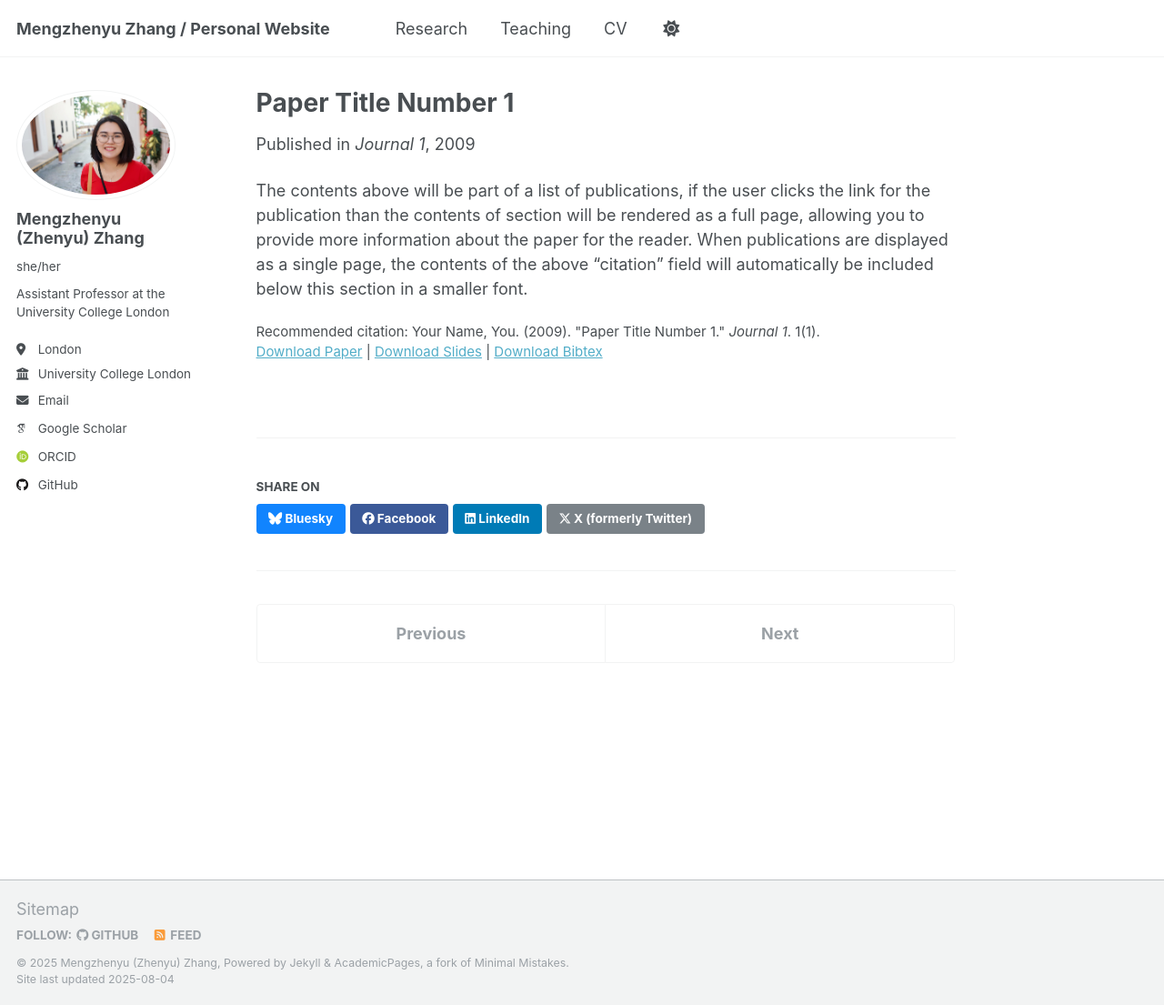
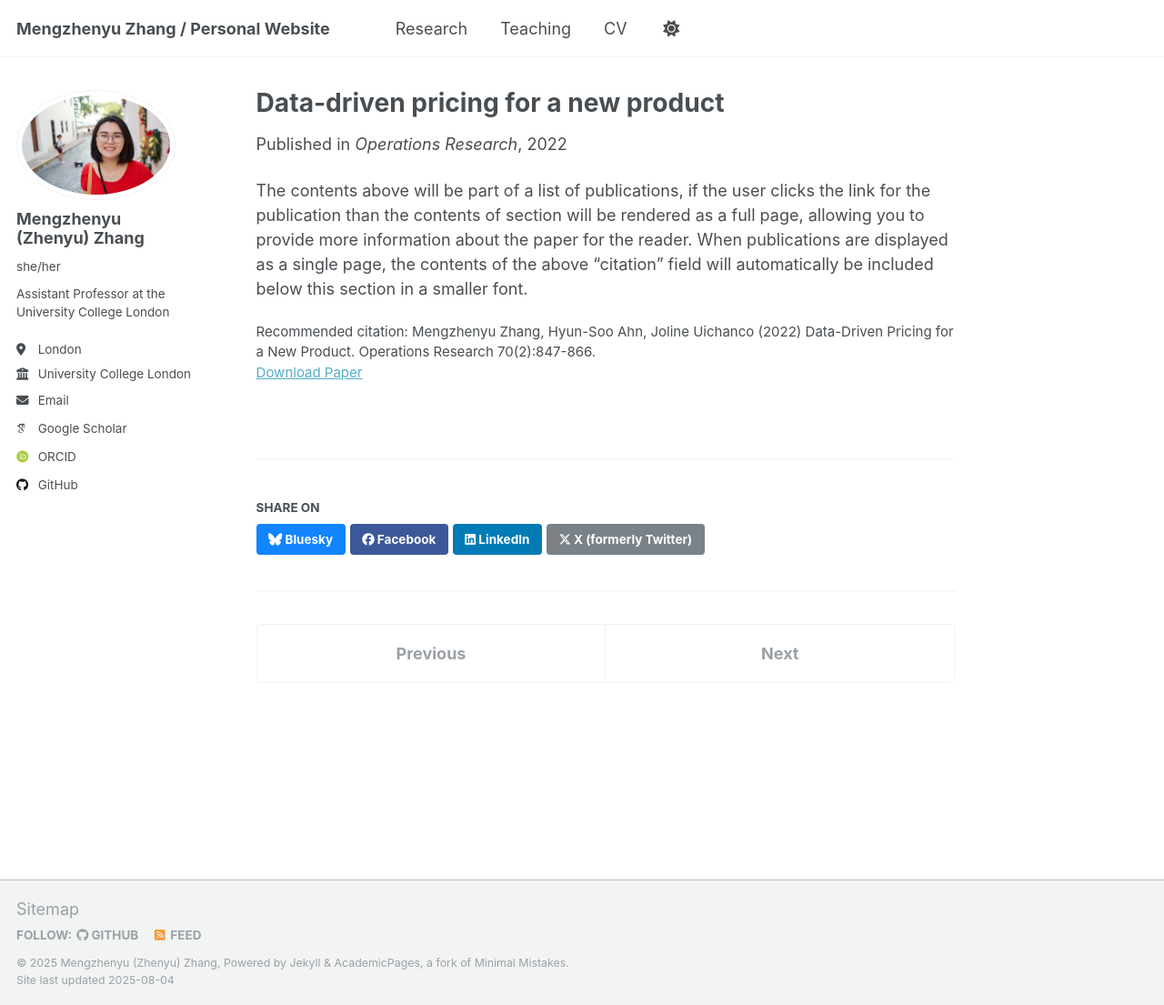
Before and after one commit to mengzhenyuzhang/mengzhenyuzhang.github.io, a Jekyll site: the page built from _publications/2009-10-01-paper-title-number-1.md, in a window 1280 px wide and 1105 px high. Shown: the whole window at 91% size. Built offline with Jekyll 4.4.1, drawn with Linux system fonts in a browser that asks for light colours; some web fonts are replaced; a script that is not in the unit is left out.

Commit message:
Update 2009-10-01-paper-title-number-1.md

```diff
--- a/_publications/2009-10-01-paper-title-number-1.md
+++ b/_publications/2009-10-01-paper-title-number-1.md
@@ -1,14 +1,14 @@
 ---
-title: "Paper Title Number 1"
+title: "Data-driven pricing for a new product"
 collection: publications
 category: manuscripts
 permalink: /publication/2009-10-01-paper-title-number-1
-excerpt: 'This paper is about the number 1. The number 2 is left for future work.'
-date: 2009-10-01
-venue: 'Journal 1'
-slidesurl: 'http://academicpages.github.io/files/slides1.pdf'
-paperurl: 'http://academicpages.github.io/files/paper1.pdf'
-bibtexurl: 'http://academicpages.github.io/files/bibtex1.bib'
-citation: 'Your Name, You. (2009). &quot;Paper Title Number 1.&quot; <i>Journal 1</i>. 1(1).'
+excerpt:
+date: 19 Jan 2022
+venue: 'Operations Research'
+slidesurl:
+paperurl: 'https://pubsonline.informs.org/doi/abs/10.1287/opre.2021.2204'
+bibtexurl:
+citation: 'Mengzhenyu Zhang, Hyun-Soo Ahn, Joline Uichanco (2022) Data-Driven Pricing for a New Product. Operations Research 70(2):847-866.'
 ---
 The contents above will be part of a list of publications, if the user clicks the link for the publication than the contents of section will be rendered as a full page, allowing you to provide more information about the paper for the reader. When publications are displayed as a single page, the contents of the above "citation" field will automatically be included below this section in a smaller font.
```
